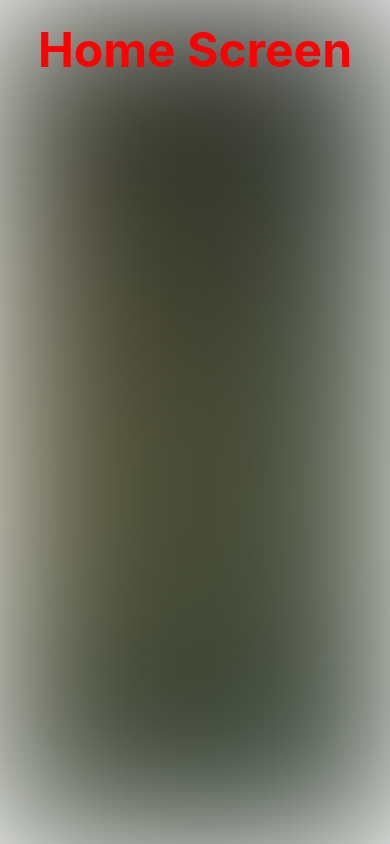
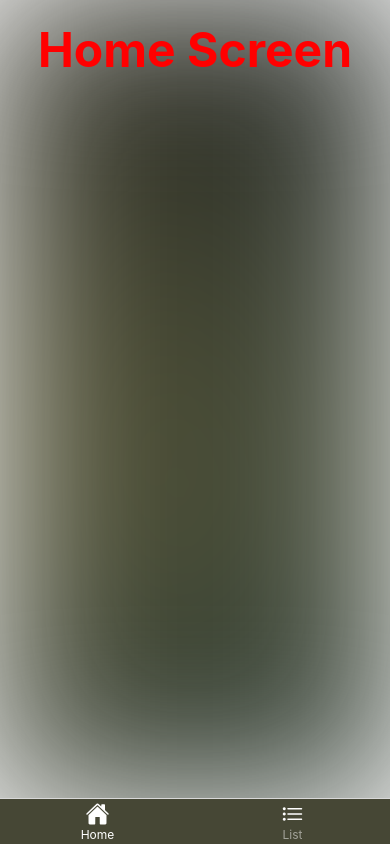
Before and after one commit to Macktireh/MeteoX, a React Native app: screen /Root in a window 390 px wide. Built offline with nearby package versions, Linux system fonts and the light colour scheme.

Commit message:
react navigation setup

```diff
--- a/App.tsx
+++ b/App.tsx
@@ -1,7 +1,5 @@
-import { HomeScreen } from '@/screens';
+import { Navigator } from "@/navigations";
 
 export default function App() {
-  return (
-    <HomeScreen />
-  );
+  return <Navigator />;
 }
--- /dev/null
+++ b/src/navigations/BottomTabNavigator.tsx
@@ -0,0 +1,59 @@
+import { createBottomTabNavigator } from "@react-navigation/bottom-tabs";
+import { Ionicons } from "@expo/vector-icons";
+
+import { colors } from "@/constants/colors";
+import { HomeScreen, ListScreen, ScreensName } from "@/screens";
+import { RootTabParamList } from "@/types/navigationTyping";
+
+const Tab = createBottomTabNavigator<RootTabParamList>();
+
+export const BottomTabNavigator = () => {
+  return (
+    <Tab.Navigator
+      initialRouteName={ScreensName.Home}
+      screenOptions={({ route }) => ({
+        headerShown: false,
+        tabBarActiveTintColor: colors.white(),
+        tabBarInactiveTintColor: colors.white(0.5),
+        tabBarLabelStyle: {
+          fontSize: 12,
+        },
+        tabBarStyle: [
+          {
+            display: "flex",
+            paddingBottom: 2,
+            paddingTop: 2,
+            height: 46,
+            backgroundColor: colors.bg(),
+            // borderTopColor: colors[colorScheme].grey[300],
+          },
+          null,
+        ],
+        tabBarIcon: ({ focused, color, size }) => {
+          let iconName;
+          let rn = route.name;
+
+          switch (rn) {
+            case ScreensName.Home:
+              iconName = focused ? "home" : "home-outline";
+              break;
+            case ScreensName.Search:
+              iconName = focused ? "search" : "search-outline";
+              break;
+            case ScreensName.List:
+              iconName = focused ? "list" : "list-outline";
+              break;
+            default:
+              break;
+          }
+          return (
+            <Ionicons name={iconName as any} size={24} color={colors.white()} />
+          );
+        },
+      })}
+    >
+      <Tab.Screen name={ScreensName.Home} component={HomeScreen} />
+      <Tab.Screen name={ScreensName.List} component={ListScreen} />
+    </Tab.Navigator>
+  );
+};
--- /dev/null
+++ b/src/navigations/StackNavigator.tsx
@@ -0,0 +1,37 @@
+import { createNativeStackNavigator } from "@react-navigation/native-stack";
+import { BottomTabNavigator } from "@/navigations/BottomTabNavigator";
+
+import { RootStackParamList } from "@/types/navigationTyping";
+import { SearchScreen, SearchResulScreen } from "@/screens";
+
+const Stack = createNativeStackNavigator<RootStackParamList>();
+
+export const RootNavigator = () => {
+  return (
+    <Stack.Navigator>
+      <Stack.Screen
+        name="Root"
+        component={BottomTabNavigator}
+        options={{ headerShown: false }}
+      />
+      <Stack.Screen
+        name="SearchResult"
+        component={SearchResulScreen}
+        options={{ headerShown: false, animation: "slide_from_left" }}
+        initialParams={{ payload: null }}
+      />
+      <Stack.Group
+        screenOptions={{
+          presentation: "modal",
+          animation: "slide_from_bottom",
+        }}
+      >
+        <Stack.Screen
+          name="Search"
+          component={SearchScreen}
+          options={{ headerShown: false }}
+        />
+      </Stack.Group>
+    </Stack.Navigator>
+  );
+};
--- /dev/null
+++ b/src/navigations/index.tsx
@@ -0,0 +1,11 @@
+import { NavigationContainer } from "@react-navigation/native";
+
+import { RootNavigator } from "@/navigations/StackNavigator";
+
+export const Navigator = () => {
+  return (
+    <NavigationContainer>
+      <RootNavigator />
+    </NavigationContainer>
+  );
+};
--- a/src/screens/SearchResultScreen.tsx
+++ b/src/screens/SearchResultScreen.tsx
@@ -8,7 +8,7 @@ type Props = {
   navigation: NavigationProp<ReactNavigation.RootParamList>;
 };
 
-export const SearchResultScreen = ({ route, navigation }: Props) => {
+export const SearchResulScreen = ({ route, navigation }: Props) => {
   return (
     <WrapperScreen>
       <View style={styles.container}>
--- a/src/screens/SearchScreen.tsx
+++ b/src/screens/SearchScreen.tsx
@@ -8,7 +8,7 @@ type Props = {
   navigation: NavigationProp<ReactNavigation.RootParamList>;
 };
 
-export const SearchtScreen = ({ route, navigation }: Props) => {
+export const SearchScreen = ({ route, navigation }: Props) => {
   return (
     <WrapperScreen>
       <View style={styles.container}>
--- /dev/null
+++ b/src/types/navigationTyping.ts
@@ -0,0 +1,33 @@
+import { BottomTabScreenProps } from "@react-navigation/bottom-tabs";
+import { CompositeScreenProps, NavigatorScreenParams } from "@react-navigation/native";
+import { NativeStackScreenProps } from "@react-navigation/native-stack";
+import { SearchLocation } from "@/types";
+
+declare global {
+  namespace ReactNavigation {
+    interface RootParamList extends RootStackParamList {}
+  }
+}
+
+export type RootStackParamList = {
+  Root: NavigatorScreenParams<RootTabParamList> | undefined;
+  Search: undefined;
+  SearchResult: {
+    payload: SearchLocation | null;
+  };
+};
+
+export type RootStackScreenProps<Screen extends keyof RootStackParamList> = NativeStackScreenProps<
+  RootStackParamList,
+  Screen
+>;
+
+export type RootTabParamList = {
+  Home: undefined;
+  List: undefined;
+};
+
+export type RootTabScreenProps<Screen extends keyof RootTabParamList> = CompositeScreenProps<
+  BottomTabScreenProps<RootTabParamList, Screen>,
+  NativeStackScreenProps<RootStackParamList>
+>;
```
Also changed, not shown: src/types/index.ts (added, +140 -0 lines).
